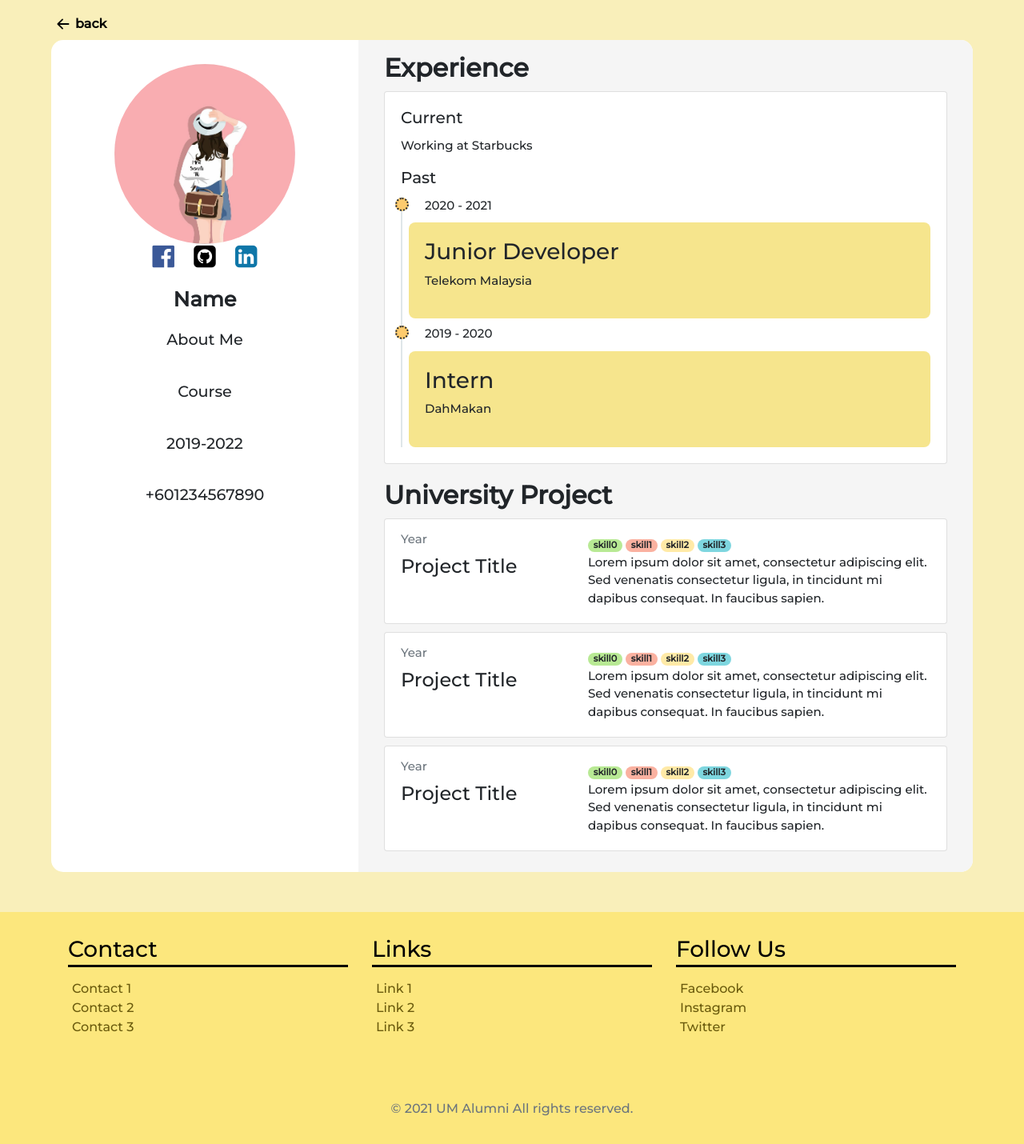
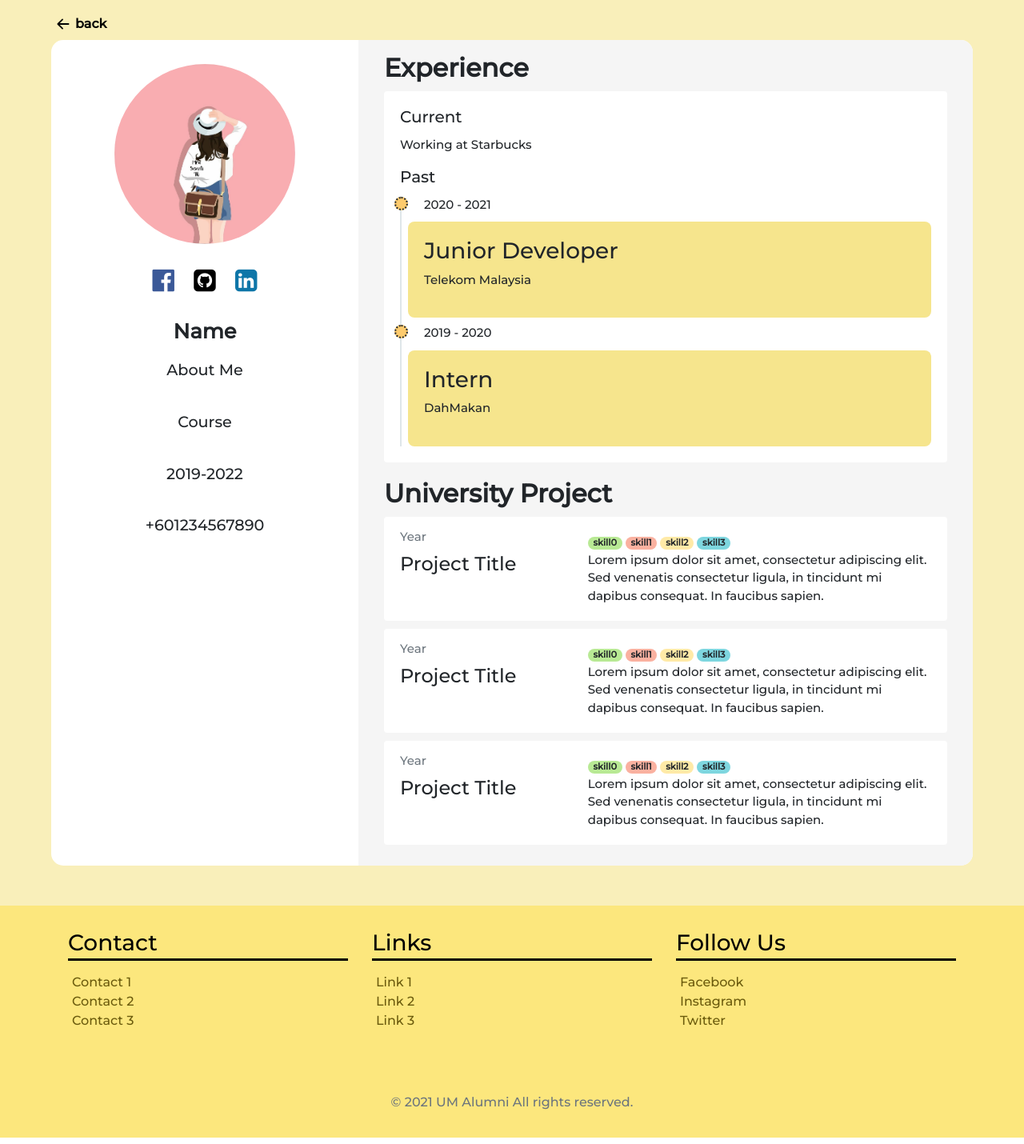
Before and after one commit to amarabjamal/Online-Alumni-System, a PHP site: page /profile.html in a window 1280 px wide. Shown: the part 65-1495 px from the top of the page at 80% size. Run offline with PHP 8.4, Linux system fonts and the light colour scheme; some libraries are stand-ins or nearby versions.

Commit message:
modify profile social media

```diff
--- a/styles/profile.css
+++ b/styles/profile.css
@@ -135,6 +135,7 @@ body {
     min-height: 50px;
     max-width: 70%;
     height: auto;
+    margin-bottom: 10px;
 }
 
 .details {
@@ -143,7 +144,7 @@ body {
 }
 
 .details h2{
-    margin: 10px 0px;
+
     font-size: 2vw;
     font-weight: bold;
 }
@@ -151,6 +152,10 @@ body {
 .details p{
     padding: 10px 0px;
     font-size: 1.5vw;
+}
+
+.socmed {
+    margin: 20px;
 }
 
 .socmed a{
@@ -236,7 +241,23 @@ body {
 
 .card {
     margin: 10px 0px;
+    border: none;
 }
+
+/* .card:hover {
+    transform: scale(1,1);
+    animation: float 2s ease-in-out infinite alternate-reverse both;
+
+}
+
+@keyframes float{
+    0% {
+        transform: translate(10px);
+    }
+    100% {
+        transform: translate(-10px);
+    }
+} */
 
 .skill-list {
     padding: 0;
```
